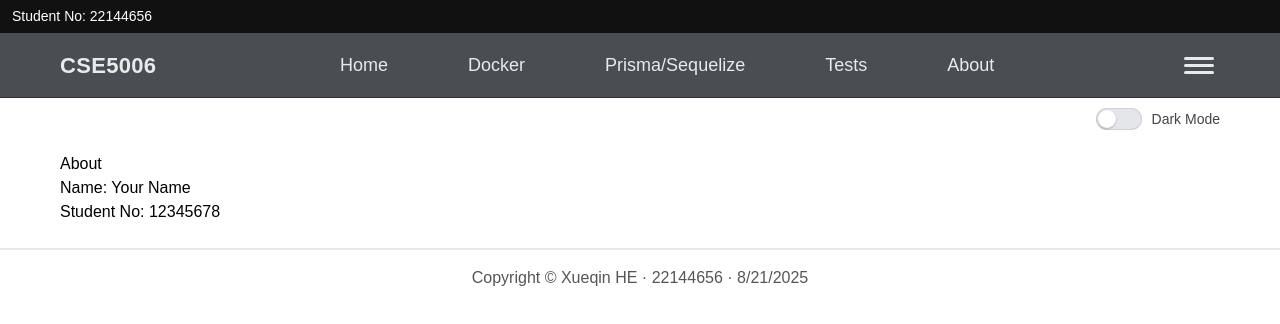
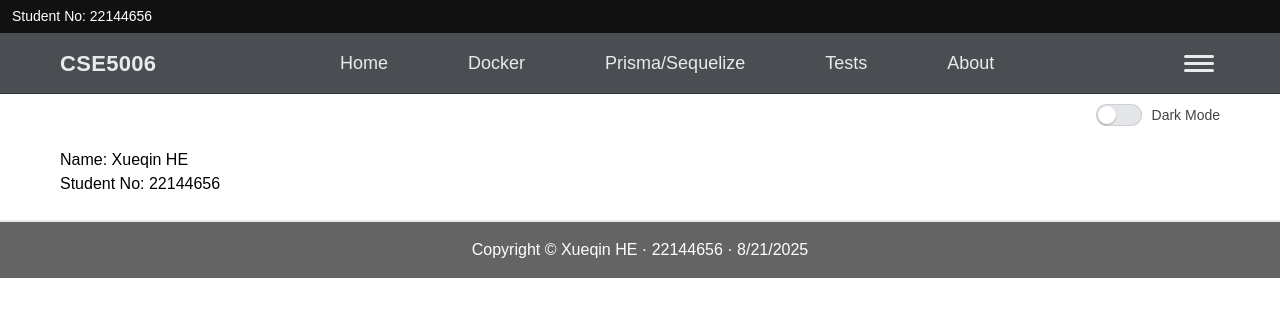
Before and after one commit to Xueqin17/myweb, a Next.js app: page /about in a window 1280 px wide. Shown: the top 324 px of the page. Built offline with nearby package versions, Linux system fonts and the light colour scheme.

Commit message:
Optimize interface

```diff
--- a/app/(assignment)/about/page.tsx
+++ b/app/(assignment)/about/page.tsx
@@ -1,9 +1,9 @@
 export default function AboutPage() {
   return (
     <section>
-      <h1>About</h1>
-      <p>Name: Your Name</p>
-      <p>Student No: 12345678</p>
+
+      <p>Name: Xueqin HE</p>
+      <p>Student No: 22144656</p>
       {/* put /public/guide.mp4  */}
     </section>
   );
--- a/app/Components/FooterCopyright/FooterCopyright.module.css
+++ b/app/Components/FooterCopyright/FooterCopyright.module.css
@@ -1,7 +1,7 @@
 .footer {
   border-top: 2px solid #e7e8ea;
-  background: #fff;
-  color: #555;
+  background: #656464;
+  color: #fff;
   text-align: center;
   padding: 16px;
 }
--- a/app/Components/HeaderNav/Hamburger.tsx
+++ b/app/Components/HeaderNav/Hamburger.tsx
@@ -1,5 +1,6 @@
 'use client';
 
+import React from 'react';
 import styles from './HeaderNav.module.css';
 
 /**
--- a/app/Components/HeaderNav/HeaderNav.module.css
+++ b/app/Components/HeaderNav/HeaderNav.module.css
@@ -14,7 +14,7 @@
   display: flex;
   align-items: center;
   justify-content: space-between;
-  min-height: 64px;
+  min-height: 60px;
   gap: 16px;
 }
 
--- a/app/Components/HeaderNav/MenuTabs.tsx
+++ b/app/Components/HeaderNav/MenuTabs.tsx
@@ -5,7 +5,7 @@ import { useEffect, useState } from 'react';
 
 // Menu configuration
 const TABS: Array<[string, string]> = [
-  ['/', 'themes'],          // Homepage
+  ['/', 'Home'],          // Homepage
   ['/docker', 'Docker'],
   ['/prisma', 'Prisma/Sequelize'],
   ['/tests', 'Tests'],
--- a/app/Components/HeaderNav/index.tsx
+++ b/app/Components/HeaderNav/index.tsx
@@ -7,11 +7,6 @@ import Actions from './Actions';
 import Hamburger from './Hamburger';
 import { useState } from 'react';
 import Link from 'next/link';
-
-/**
- * - MenuTabs：（themes / Docker / Prisma / Tests / About）
- * - Actions：operation area on the right
- */
 
 const TABS: Array<[string, string]> = [
   ['/', 'Home'],
@@ -39,7 +34,6 @@ export default function HeaderNav() {
           ))}
         </ul>
 
-
         <button className={styles.hamburger} aria-label="Menu">
           <span /><span /><span />
         </button>
```
